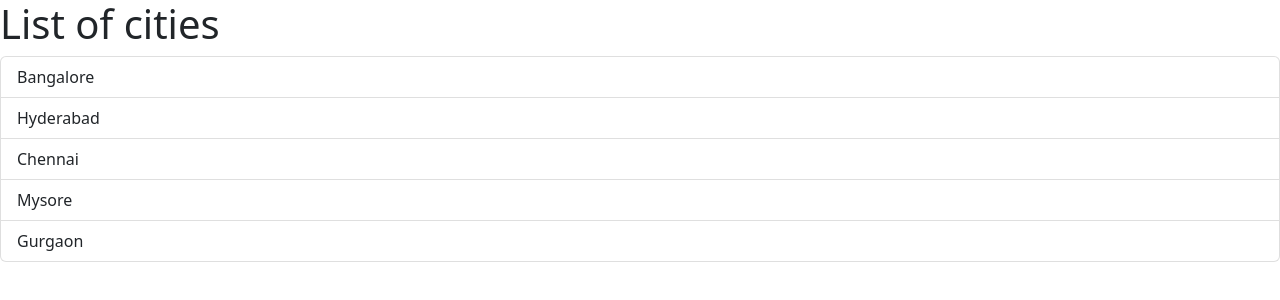
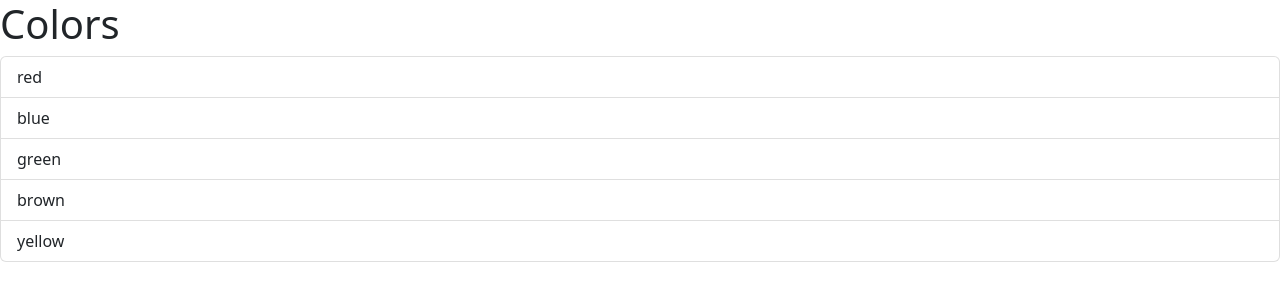
Before and after one commit to Akshay-Jhijhautia/Learning_React, a React (Vite) app: page / in a window 1280 px wide. Shown: the top 300 px of the page. Built offline with nearby package versions, Linux system fonts and the light colour scheme.

Commit message:
passing values through props

```diff
--- a/src/App.tsx
+++ b/src/App.tsx
@@ -2,9 +2,12 @@ import Message from "./Components/Message";
 import ListGroup from "./Components/ListGroup";
 
 function App() {
+  let colors = ["red", "blue", "green", "brown", "yellow"];
+  let heading = "Colors";
+
   return (
     <span>
-      <ListGroup />
+      <ListGroup items={colors} heading={heading} />
     </span>
   );
 }
--- a/src/Components/ListGroup.tsx
+++ b/src/Components/ListGroup.tsx
@@ -1,15 +1,19 @@
 import { useState } from "react";
 
-const ListGroup = () => {
+interface Props {
+  items: string[];
+  heading: string;
+}
+
+const ListGroup = ({ items, heading }: Props) => {
   const [active, setActive] = useState(-1);
-  let cities = ["Bangalore", "Hyderabad", "Chennai", "Mysore", "Gurgaon"];
 
   return (
     <>
-      <h1>List of cities</h1>
-      {cities.length === 0 && <p>No city found</p>}
+      <h1>{heading}</h1>
+      {items.length === 0 && <p>No city found</p>}
       <ul className="list-group">
-        {cities.map((city, index) => (
+        {items.map((city, index) => (
           <li
             className={
               active === index ? "list-group-item active" : "list-group-item"
```
